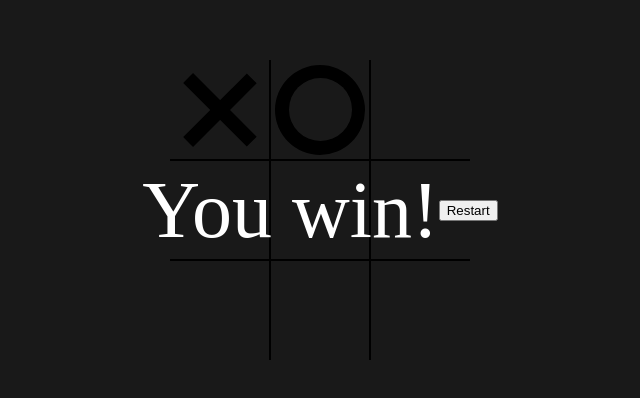
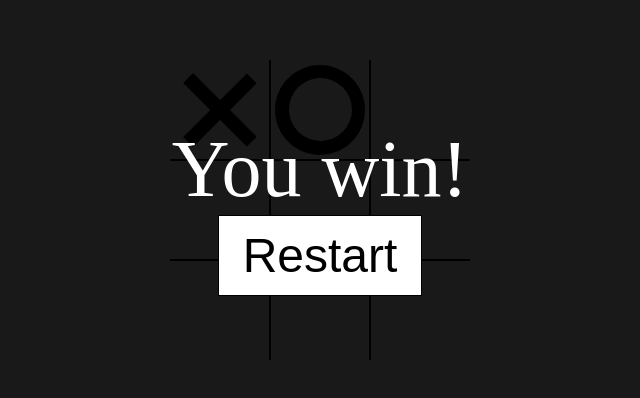
Before and after one commit to elsonwong/tic-tac-toe, a plain HTML site: page index.html in a window 1280 px wide. Shown: the part 190-588 px from the top of the page, without its empty margins (320-960 px from the left). Drawn offline with Linux system fonts and the light colour scheme.

Commit message:
winning-message button:hover

```diff
--- a/style.css
+++ b/style.css
@@ -118,6 +118,7 @@ background-color: lightgrey;
 }
 
 .winning-message{
+    display:none;
     position:fixed;
     top: 0;
     left: 0;
@@ -129,4 +130,18 @@ background-color: lightgrey;
     align-items:center;
     color: white;
     font-size: 5rem;
+    flex-direction: column;
+
 }
+.winning-message button {
+    font-size:3rem;
+    background-color: white;
+    border: 1px solid black;
+    padding: .25em .5em;
+    cursor: pointer;
+}
+.winning-message button:hover{
+    background: black;
+    color: white;
+    border-color: white;
+}
```
